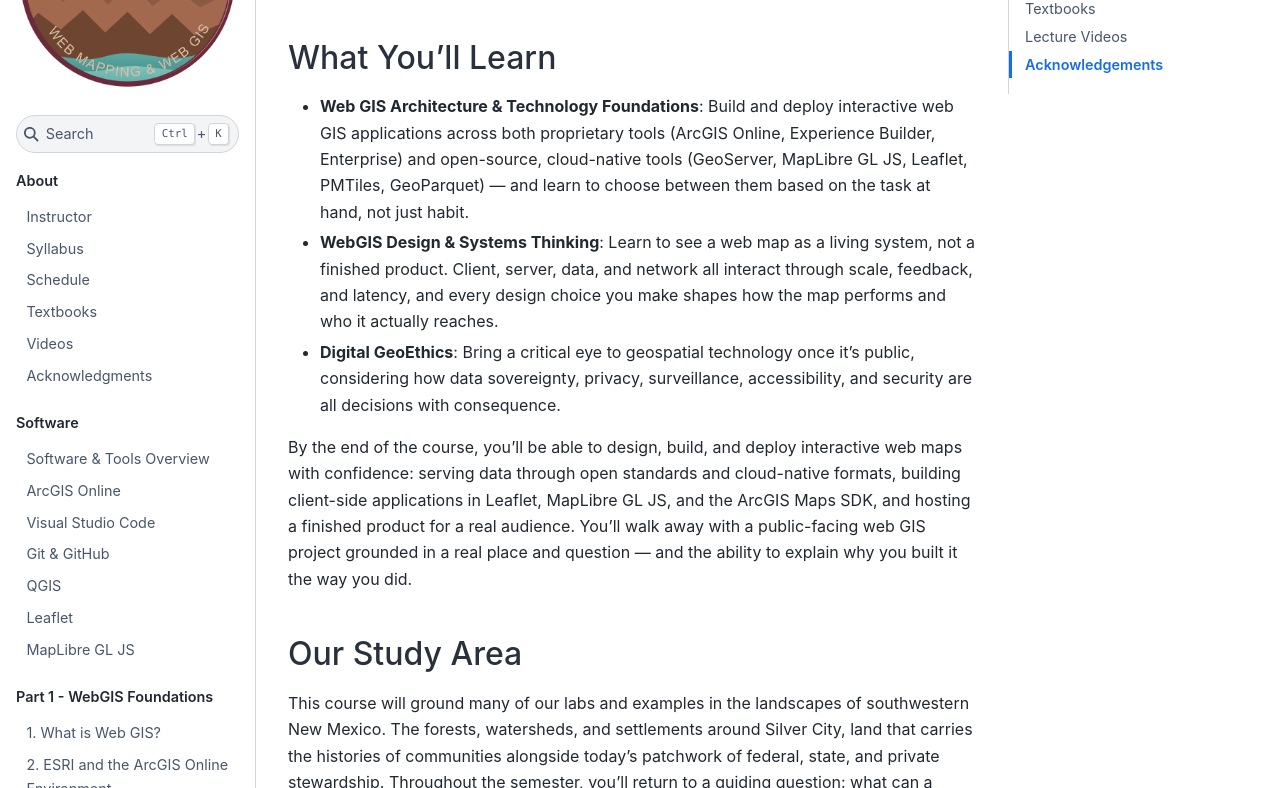
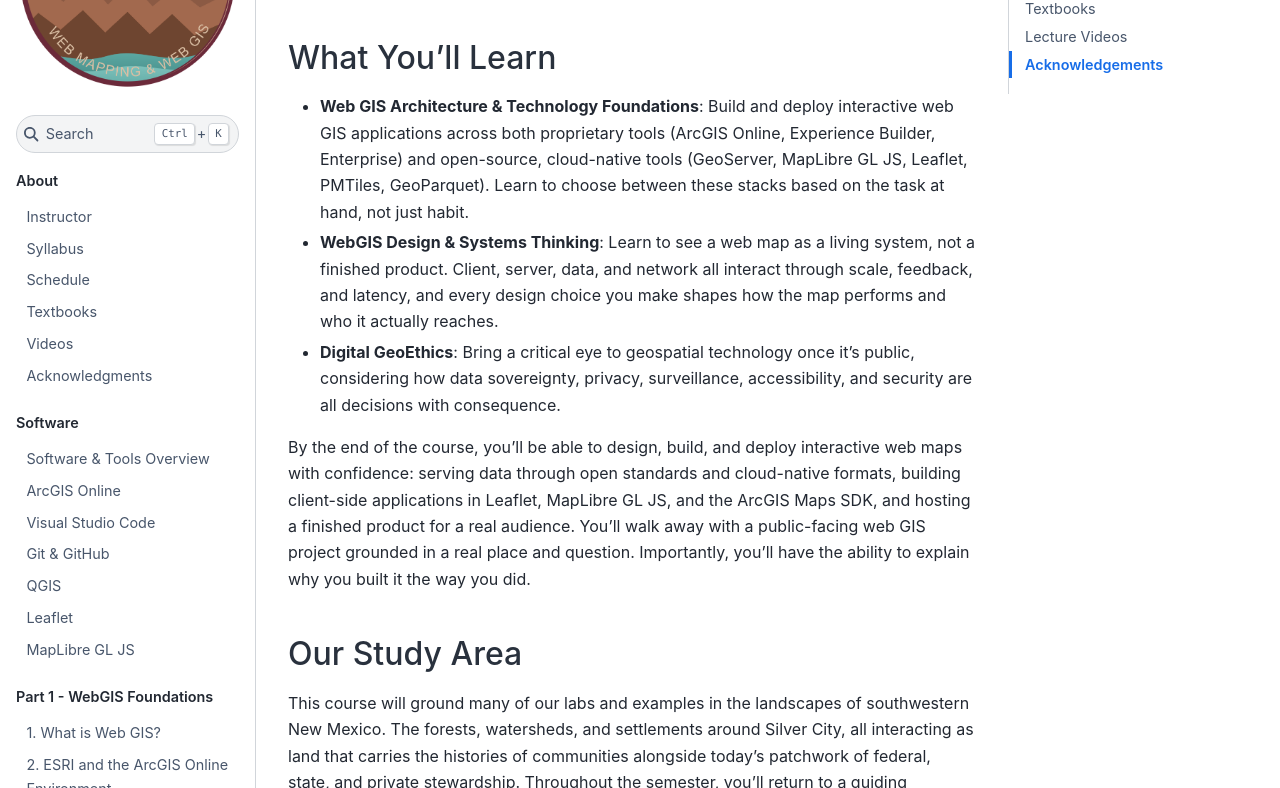
Before and after one commit to asivitskis/giss-366, a Jupyter Book: the page built from index.md, in a window 1280 px wide and 1400 px high, scrolled down 866 px, cut to the strip 164-952 px from the top of the window. Built offline with Jupyter Book 1.0.4 settings and Sphinx 7.4.7 and the Sphinx Book theme 1.1.4, drawn with Linux system fonts in a browser that asks for light colours; pages that are not in the unit, such as notebooks, are missing from menus; some of the changed text lies outside the part shown.

Commit message:
update background

```diff
--- a/index.md
+++ b/index.md
@@ -7,22 +7,22 @@
 
 Web mapping has become the primary interface through which most people encounter geographic information, from dashboards to embedded maps, StoryMaps, and mobile field apps. At the same time, the barrier to publishing these web-based products is increasingly being lowered. That accessibility raises the stakes for web GIS literacy rather than lowering them: a practitioner needs to understand not just how to make a map appear, but the architecture underneath it, who it reaches, and what happens once it is public. This course builds directly on Introduction to Geographic Information Science (GISS 361/363), extending its place-based foundation into the networked, client-server-database systems that web GIS runs on. AI-assisted and no-code tools are accelerating how fast a functional web map can be published, but they cannot substitute for situated judgment about audience, access, and the ethical stakes of putting a place's data on the open web.
 
-Check out an Overview Video below:
+Check out an Overview Video below for more information:
 <div style="position: relative; width: 100%; height: 0; padding-bottom: 56.25%">
 	<iframe src="https://wnmu.hosted.panopto.com/Panopto/Pages/Embed.aspx?id=273aff89-9788-4105-9528-b4a60134fd81&autoplay=false&offerviewer=false&showtitle=true&showbrand=true&captions=false&interactivity=all" style="border: 1px solid #464646; position: absolute; top: 0; left: 0; width: 100%; height: 100%; box-sizing: border-box;" allowfullscreen allow="autoplay" aria-label="Panopto Embedded Video Player" aria-description="GISS 366 Overview"></iframe>
 </div>
 
 ## What You'll Learn
 
-- **Web GIS Architecture & Technology Foundations**: Build and deploy interactive web GIS applications across both proprietary tools (ArcGIS Online, Experience Builder, Enterprise) and open-source, cloud-native tools (GeoServer, MapLibre GL JS, Leaflet, PMTiles, GeoParquet) — and learn to choose between them based on the task at hand, not just habit.
+- **Web GIS Architecture & Technology Foundations**: Build and deploy interactive web GIS applications across both proprietary tools (ArcGIS Online, Experience Builder, Enterprise) and open-source, cloud-native tools (GeoServer, MapLibre GL JS, Leaflet, PMTiles, GeoParquet). Learn to choose between these stacks based on the task at hand, not just habit.
 - **WebGIS Design & Systems Thinking**: Learn to see a web map as a living system, not a finished product. Client, server, data, and network all interact through scale, feedback, and latency, and every design choice you make shapes how the map performs and who it actually reaches.
 - **Digital GeoEthics**: Bring a critical eye to geospatial technology once it's public, considering how data sovereignty, privacy, surveillance, accessibility, and security are all decisions with consequence.
 
-By the end of the course, you'll be able to design, build, and deploy interactive web maps with confidence: serving data through open standards and cloud-native formats, building client-side applications in Leaflet, MapLibre GL JS, and the ArcGIS Maps SDK, and hosting a finished product for a real audience. You'll walk away with a public-facing web GIS project grounded in a real place and question — and the ability to explain why you built it the way you did.
+By the end of the course, you'll be able to design, build, and deploy interactive web maps with confidence: serving data through open standards and cloud-native formats, building client-side applications in Leaflet, MapLibre GL JS, and the ArcGIS Maps SDK, and hosting a finished product for a real audience. You'll walk away with a public-facing web GIS project grounded in a real place and question. Importantly, you'll have the ability to explain why you built it the way you did.
 
 ## Our Study Area
 
-This course will ground many of our labs and examples in the landscapes of southwestern New Mexico. The forests, watersheds, and settlements around Silver City, land that carries the histories of communities alongside today's patchwork of federal, state, and private stewardship. Throughout the semester, you'll return to a guiding question: what can a place teach us when we learn to read it geographically? Explore the map below and start noticing what you see — and what it makes you wonder.
+This course will ground many of our labs and examples in the landscapes of southwestern New Mexico. The forests, watersheds, and settlements around Silver City, all interacting as land that carries the histories of communities alongside today's patchwork of federal, state, and private stewardship. Throughout the semester, you'll return to a guiding question: what can a place teach us when we learn to read it geographically? Explore the map below and start considering what you notice, what you wonder, and what it reminds you of:
 
 <iframe width="100%" height="500" frameborder="0" style="border:1px solid #ccc; border-radius:6px;" allow="local-network-access; geolocation" title="Southwestern NM Regional Map" src="https://wnmugis.maps.arcgis.com/apps/mapviewer/index.html?configurableview=true&webmap=05d72cefd31e459d8d6ec8b31e435c88&theme=light&heading=true&legend=true&scroll=false&center=-108.25275033008064,32.794118708373404&scale=144447.638572" ></iframe>
 
```
Also changed, not shown: book/about/instructor.md (+4 -1 lines).
